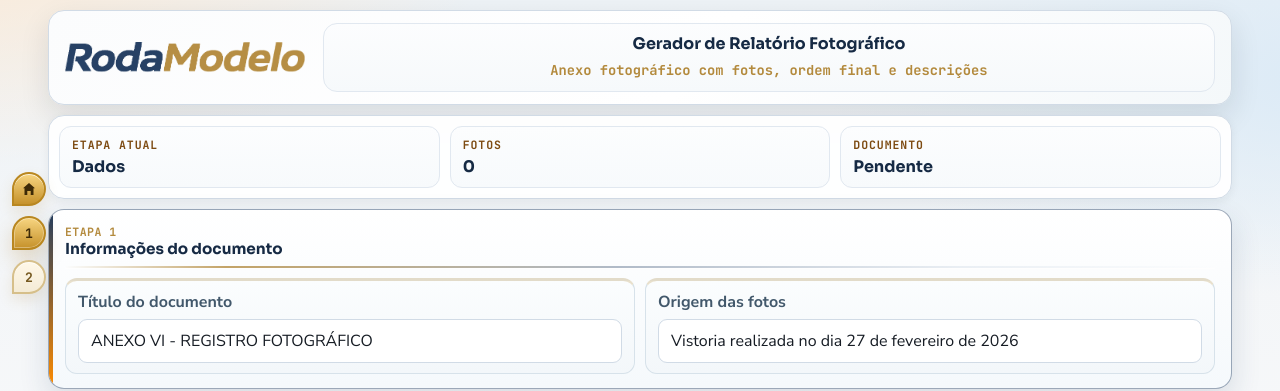
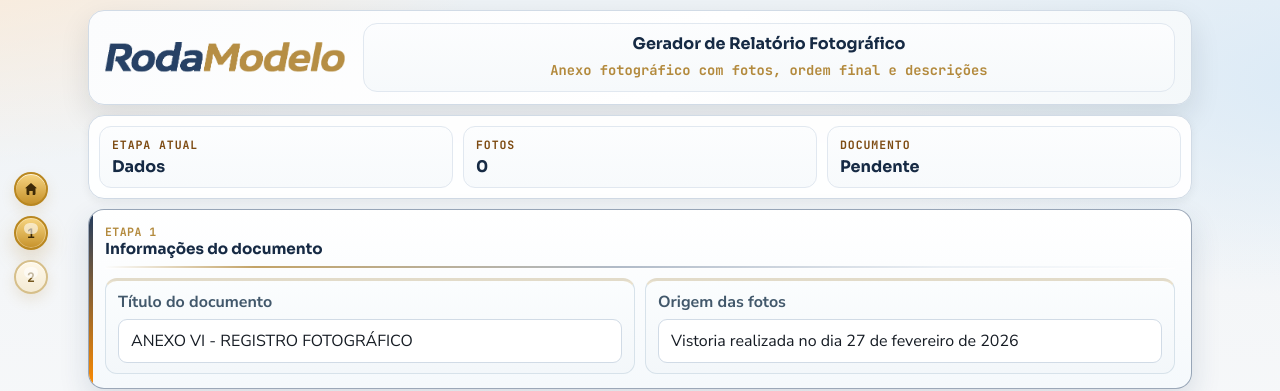
Before and after one commit to davidsb07/fotos, a React (Vite) app in the folder frontend/: page / in a window 1280 px wide. Shown: the top 391 px of the page. Built offline with nearby package versions, Linux system fonts and the light colour scheme; no server answers.

Commit message:
Ajusta efeito dos dots laterais

```diff
--- a/frontend/src/styles.css
+++ b/frontend/src/styles.css
@@ -134,7 +134,7 @@ code {
 }
 
 .page {
-  width: min(1680px, calc(100vw - 96px));
+  width: min(1680px, calc(100vw - 176px));
   margin: 10px auto 24px;
   display: grid;
   gap: 10px;
@@ -143,7 +143,7 @@ code {
 .side-dots {
   position: fixed;
   top: 164px;
-  left: max(12px, calc((100vw - min(1680px, calc(100vw - 96px))) / 2 - 58px));
+  left: max(14px, calc((100vw - min(1680px, calc(100vw - 176px))) / 2 - 76px));
   z-index: 20;
   display: grid;
   gap: 10px;
@@ -173,7 +173,7 @@ code {
   height: 34px;
   min-height: 34px;
   border: 2px solid var(--gold-line);
-  border-radius: 999px 999px 999px 12px;
+  border-radius: 999px;
   padding: 0;
   background: linear-gradient(180deg, #fff8e8, var(--gold-soft));
   box-shadow:
@@ -182,6 +182,17 @@ code {
   color: #765920;
   font-family: "JetBrains Mono", monospace;
   font-size: 0.82rem;
+}
+
+.side-dot::before {
+  content: "";
+  position: absolute;
+  inset: 5px 8px auto 8px;
+  height: 11px;
+  border-radius: 999px;
+  background: rgba(255, 255, 255, 0.58);
+  filter: blur(0.2px);
+  pointer-events: none;
 }
 
 .side-dot.active {
@@ -205,9 +216,12 @@ code {
   content: "";
   width: 14px;
   height: 14px;
+  position: static;
+  inset: auto;
   display: block;
   margin: 0 auto;
   background: currentColor;
+  filter: none;
   clip-path: path("M7 1 L13 6.3 H11.5 V13 H8.7 V9 H5.3 V13 H2.5 V6.3 H1 Z");
 }
 
```
